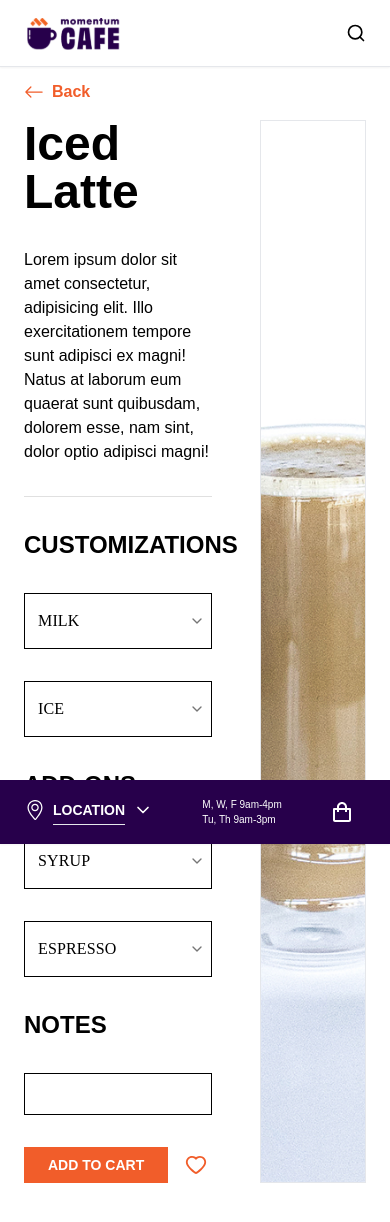
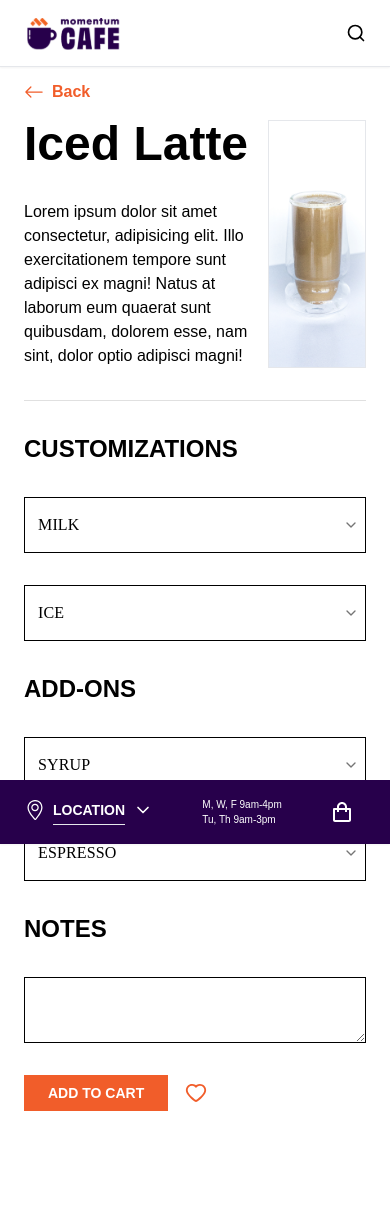
Before and after one commit to interactivejo/momentum-coffee-app, a Next.js app in the folder coffee-app/: page /menu/Americano in a window 390 px wide. Shown: the top 1222 px of the page. After the commit the page ends 1191 px from the top, so only its background shows below. Built offline with nearby package versions, Linux system fonts and the light colour scheme; a web font is replaced by a local one.

Commit message:
adjusted responsiveness for the order page

```diff
--- a/coffee-app/app/menu/[id]/page.tsx
+++ b/coffee-app/app/menu/[id]/page.tsx
@@ -1,19 +1,15 @@
 "use client";
 import Container from "@/app/components/layout/Container";
 import BackButton from "@/app/components/ui/BackButton";
-import { Divider, FormControl, InputLabel } from "@mui/material";
+import { Divider} from "@mui/material";
 import Image from "next/image";
-import { MenuItem, Select } from "@mui/material";
-import { SelectChangeEvent } from "@mui/material";
 import * as React from "react";
-import { FiChevronDown } from "react-icons/fi";
 import FormSelect from "@/app/components/ui/FormSelect";
 import ButtonPrimary from "@/app/components/ui/ButtonPrimary";
-import { AiOutlineHeart } from "react-icons/ai";
-
+import { AiFillHeart, AiOutlineHeart } from "react-icons/ai";
 
 export default function MenuHome() {
-
+  const [isFavorite, setIsFavorite] = React.useState(false);
 
   return (
     <Container>
@@ -21,8 +17,11 @@ export default function MenuHome() {
         <BackButton href="/" />
       </div>
       <div className="flex flex-row justify-between w-full gap-12">
-        <div className="w-[55%]">
-          <div className="flex flex-col gap-8 mb-8">
+        <div className="lg:w-[55%] w-full">
+
+
+        <div className="flex flex-row gap-4">
+          <div className="flex flex-col gap-8  w-[70%] lg:w-full">
             <h1 className="text-5xl font-semibold font-ObviouslyNarrow">
               Iced Latte
             </h1>
@@ -32,8 +31,25 @@ export default function MenuHome() {
               eum quaerat sunt quibusdam, dolorem esse, nam sint, dolor optio
               adipisci magni!
             </p>
-            <Divider />
           </div>
+          <div className="relative flex flex-col justify-start w-[30%] align-middle lg:hidden xl:justify-center">
+            <Image
+              className="border-[1px]"
+              src="/images/iced-latte.jpeg"
+              alt="Iced Latte"
+              fill={true}
+              style={{
+                objectFit: "cover",
+              }}
+              sizes="100%"
+            />
+          </div>
+        </div>
+
+        <div className="py-8">
+          <Divider />
+        </div>
+
 
           <div className="flex flex-col gap-8 mb-8">
             <h2 className="text-2xl font-semibold uppercase font-ObviouslyNarrow">
@@ -52,11 +68,7 @@ export default function MenuHome() {
             />
             <FormSelect
               label="Ice"
-              items={[
-                "Light Ice",
-                "Regular Ice",
-                "Extra Ice",
-              ]}
+              items={["Light Ice", "Regular Ice", "Extra Ice"]}
             />
           </div>
 
@@ -77,11 +89,7 @@ export default function MenuHome() {
             />
             <FormSelect
               label="Espresso"
-              items={[
-                "Extra Shot",
-                "Double Shot",
-                "Triple Shot",
-              ]}
+              items={["Extra Shot", "Double Shot", "Triple Shot"]}
             />
           </div>
 
@@ -90,21 +98,29 @@ export default function MenuHome() {
               Notes
             </h2>
 
-            <input
-              type="text"
+            <textarea
               className="w-full p-2 border-[1px] border-[#000000] rounded-[0px] font-Futura focus:outline-none align-top"
-            />
+              maxLength={250}
+            ></textarea>
           </div>
 
           <div className="flex flex-row items-center gap-4 pt-8">
-            <ButtonPrimary cta="Add to Cart"/>
-            <AiOutlineHeart size={24} className=" text-[#F15D2A]"/>
+            <ButtonPrimary cta="Add to Cart" />
+
+            <div
+              className="text-[#F15D2A] cursor-pointer"
+              onClick={() => setIsFavorite(!isFavorite)}
+            >
+              {isFavorite ? (
+                <AiFillHeart size={24} className="" />
+              ) : (
+                <AiOutlineHeart size={24} className="" />
+              )}
+            </div>
           </div>
-
-
         </div>
 
-        <div className="relative flex flex-col justify-start w-[45%] min-h-[70vh] align-middle xl:justify-center">
+        <div className="hidden relative lg:flex flex-col justify-start lg:w-[45%] align-middle xl:justify-center">
           <Image
             className="border-[1px]"
             src="/images/iced-latte.jpeg"
@@ -113,6 +129,7 @@ export default function MenuHome() {
             style={{
               objectFit: "cover",
             }}
+            sizes="100%"
           />
         </div>
       </div>
```
